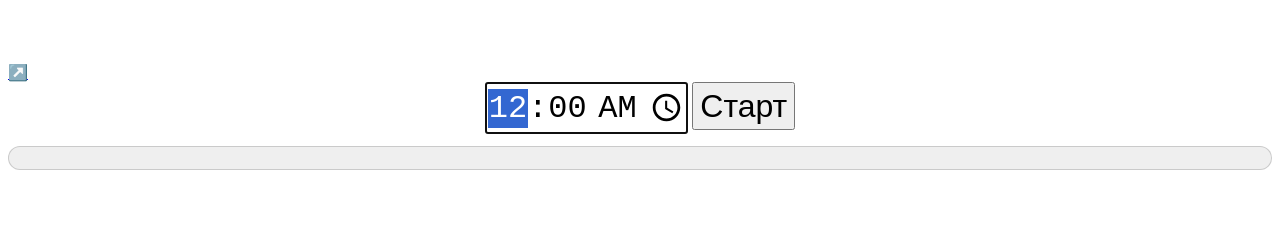
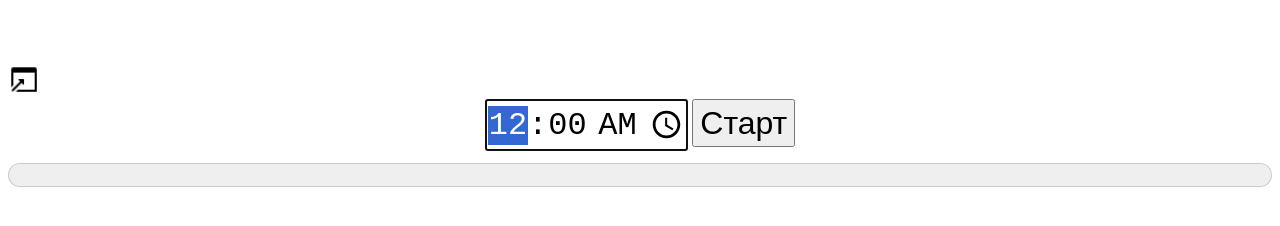
Before and after one commit to stas-bool/time-lord, a plain HTML site: page index.html in a window 1280 px wide. Drawn offline with Linux system fonts and the light colour scheme.

Commit message:
Поменял иконку открыть в новом окне

```diff
--- a/css/site.css
+++ b/css/site.css
@@ -21,3 +21,7 @@
     margin: 0 auto;
     text-align: center;
 }
+#new-page {
+    width: 32px;
+    height: 32px;
+}
--- a/index.html
+++ b/index.html
@@ -11,7 +11,7 @@
     <a href="."
        target="popup"
        onclick="window.open('.','popup','width=400,height=200'); return false;">
-        ↗️
+        <img src="images/new-page.png" alt="open in new page" id="new-page">
     </a>
     <div class="block">
         <form>
```
Also changed, not shown: images/new-page.png (added).
